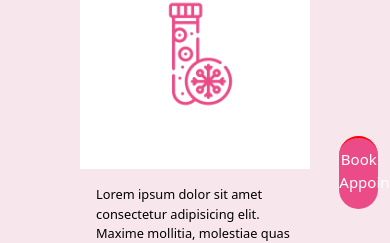
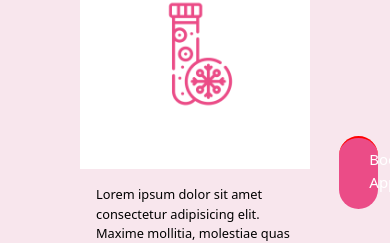
Before and after one commit to AkshayG999/poushali-altius, a Next.js app: page /advanced/advance in a window 390 px wide. Shown: the part 535-778 px from the top of the page. Built offline with nearby package versions, Linux system fonts and the light colour scheme.

Commit message:
media query edited

```diff
--- a/styles/Footer.module.css
+++ b/styles/Footer.module.css
@@ -74,7 +74,7 @@
 }
 @media (max-width: 450px) {
     .containerfooter{
-        width:100vw;
+        width:100px;
         height: 80px;
         color:black;
         text-align: center;
@@ -100,6 +100,8 @@
        }
        .footermain{
         padding-top: 10px;
+        padding-left: 30px;
+        padding-right: 30px;
        }
 
 }
```
